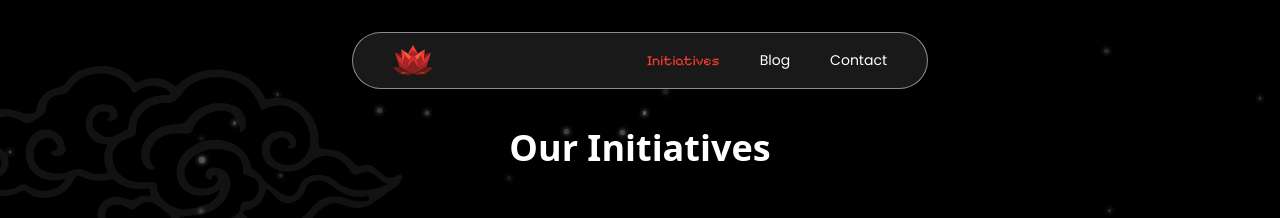
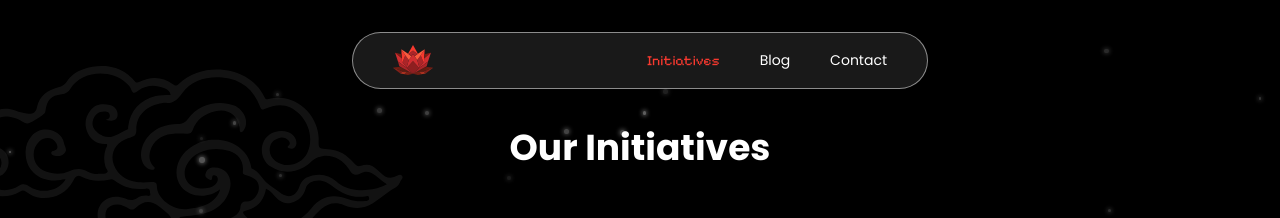
Before and after one commit to arielvincennao/trg-page, a Next.js app: page /initiatives in a window 1280 px wide. Shown: the top 218 px of the page. Built offline with nearby package versions, Linux system fonts and the light colour scheme.

Commit message:
Added poppins font to Initiatives title.

```diff
--- a/src/app/initiatives/page.tsx
+++ b/src/app/initiatives/page.tsx
@@ -122,7 +122,7 @@ export default function InitiativesPage() {
       <ParticlesDOM />
       <Navbar />
       <main className="container mx-auto px-4 pt-32 pb-16 relative z-20">
-        <h1 className="text-4xl font-bold mb-12 text-center text-white">Our Initiatives</h1>
+        <h1 className="text-4xl font-bold mb-12 text-center text-white font-[family-name:var(--font-poppins)]">Our Initiatives</h1>
         <div className="grid grid-cols-1 md:grid-cols-2 lg:grid-cols-3 gap-8 p-8">
           {Object.entries(cardContent).map(([key, content]) => (
             <div
```
